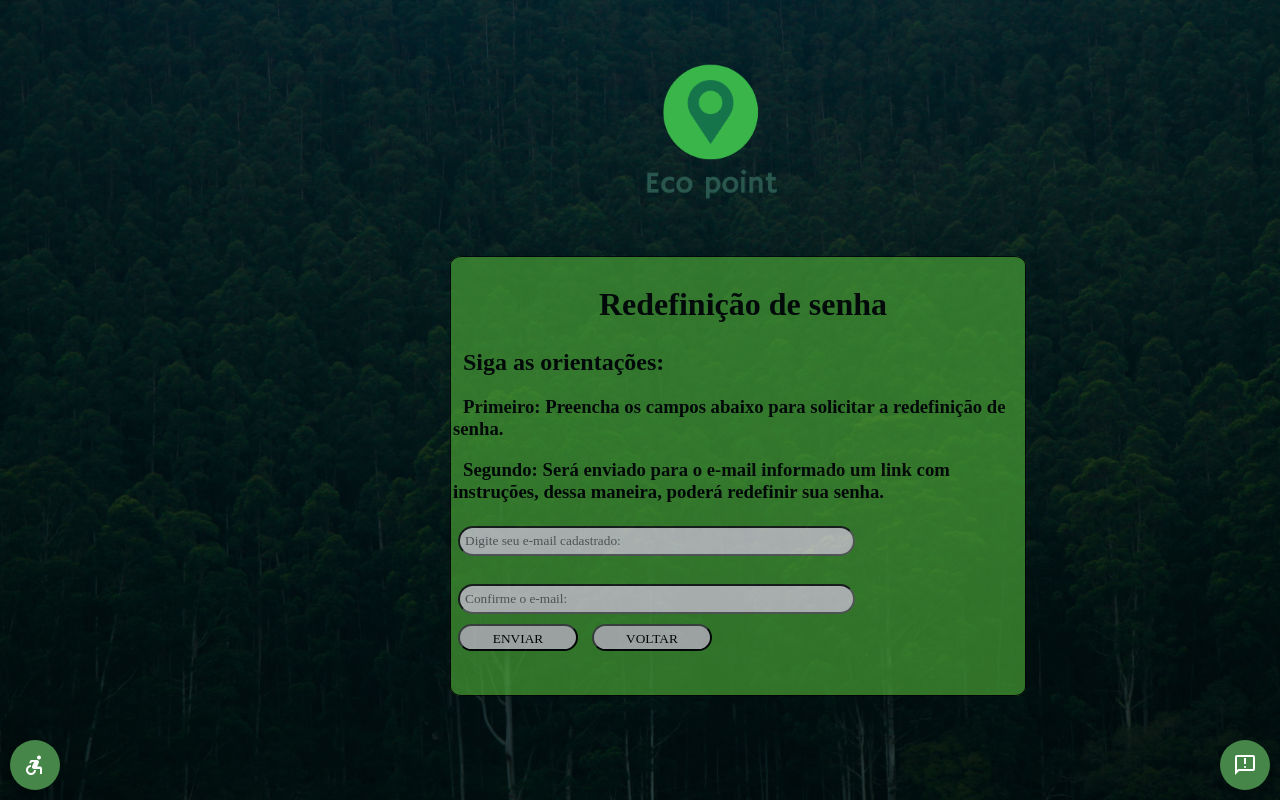
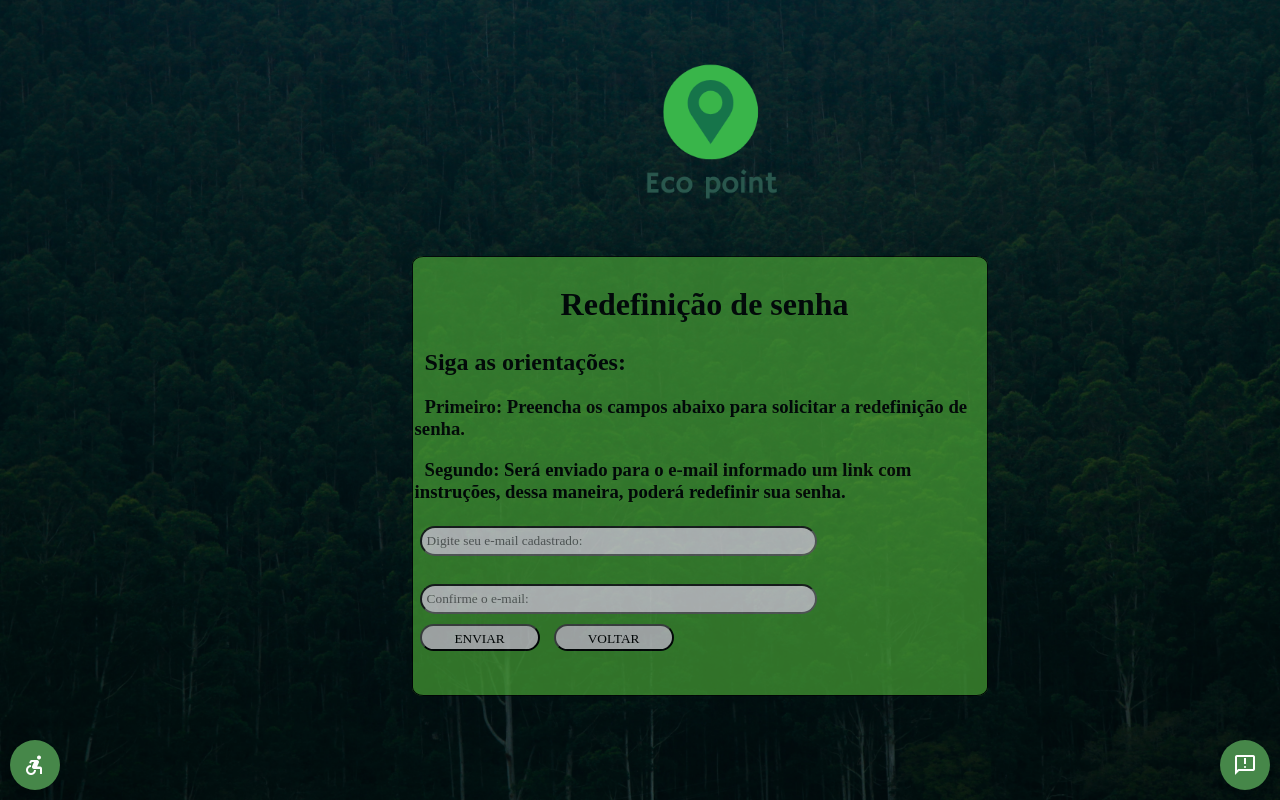
Before and after one commit to alessandrasilvap/PjtEcoPoint2025, a PHP site: page /ecoPoint/app/views/senha/index.php in a window 1280 px wide. Run offline with PHP 8.4, Linux system fonts and the light colour scheme.

Commit message:
Update esquecisenha.css

```diff
--- a/public/css/esquecisenha.css
+++ b/public/css/esquecisenha.css
@@ -80,7 +80,7 @@ a { /*Links*/
   fieldset {
     width: 45%; /*Largura*/
     height: 55%; /*Altura*/
-    left: 35%; /*Move a caixa 35% para a esquerda*/
+    left: 32%; /*Move a caixa 35% para a esquerda*/
   }
 }
 
@@ -93,7 +93,7 @@ a { /*Links*/
   fieldset {
     width: 50%; /*Largura*/
     height: 67%; /*Altura*/
-    left: 29%; /*Move a caixa 29% para a esquerda*/
+    left: 24%; /*Move a caixa 29% para a esquerda*/
   }
 }
 
```
